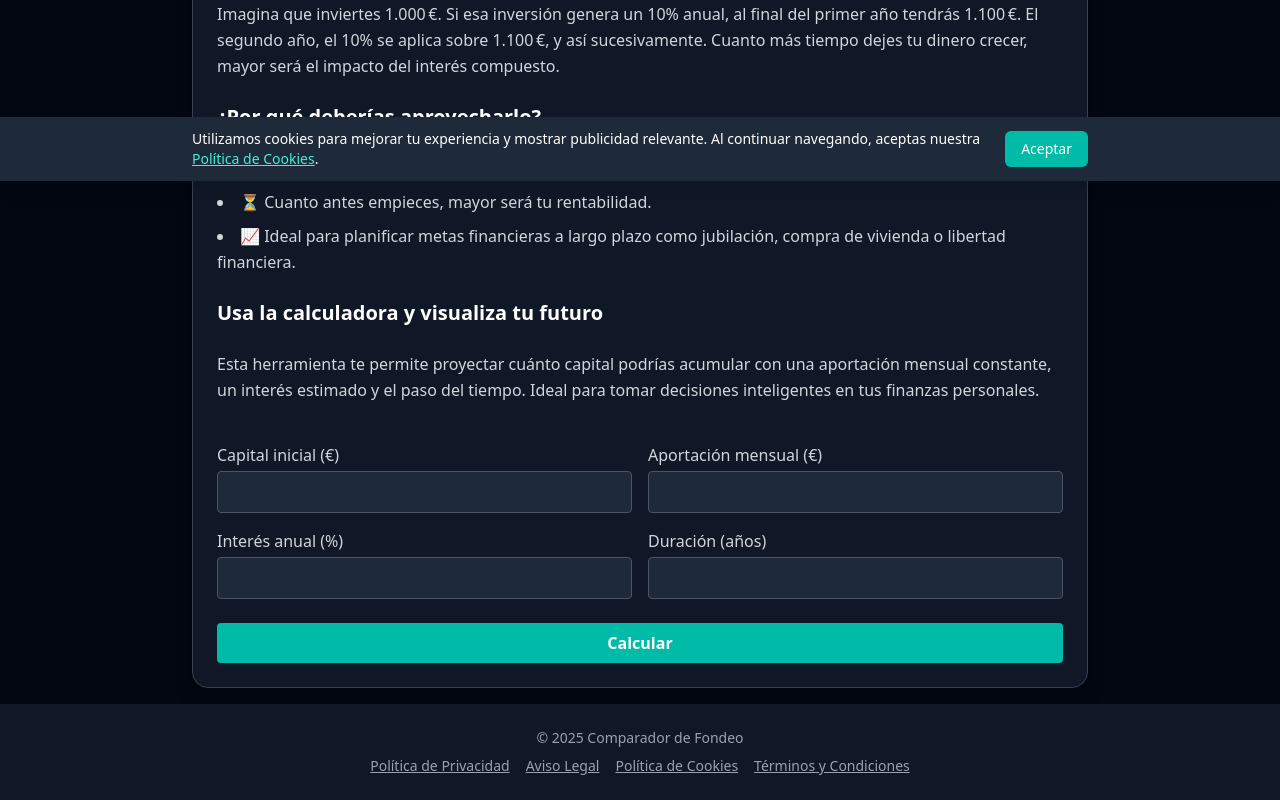
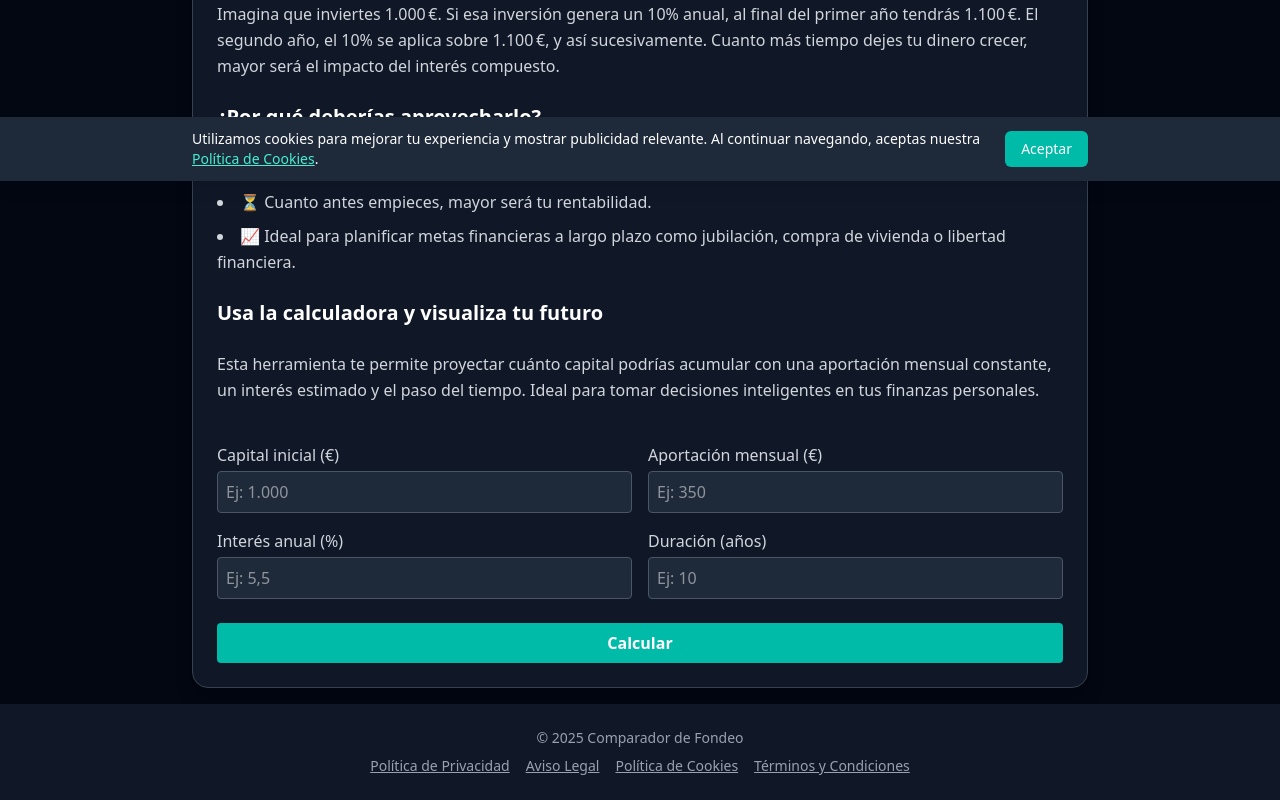
Before and after one commit to jaimejportero/comparador-fondeo, a React (Vite) app: page /calculadora-simulador-interes in a window 1280 px wide. Shown: the part 619-1419 px from the top of the page. Built offline with nearby package versions, Linux system fonts and the light colour scheme.

Commit message:
Añadir placeHolder

```diff
--- a/src/screens/CalculadoraInteres.tsx
+++ b/src/screens/CalculadoraInteres.tsx
@@ -116,6 +116,7 @@ export default function CalculadoraInteres() {
             <label className="block mb-1 text-gray-300">Capital inicial (€)</label>
             <input
               type="number"
+              placeholder="Ej: 1.000"
               value={capitalInicial}
               onChange={(e) => setCapitalInicial(e.target.value)}
               className="w-full bg-gray-800 border border-gray-600 rounded p-2 text-white"
@@ -126,6 +127,8 @@ export default function CalculadoraInteres() {
             <input
               type="number"
               value={mensual}
+              placeholder="Ej: 350"
+
               onChange={(e) => setMensual(e.target.value)}
               className="w-full bg-gray-800 border border-gray-600 rounded p-2 text-white"
             />
@@ -135,6 +138,7 @@ export default function CalculadoraInteres() {
             <input
               type="number"
               value={interes}
+              placeholder="Ej: 5,5"
               onChange={(e) => setInteres(e.target.value)}
               className="w-full bg-gray-800 border border-gray-600 rounded p-2 text-white"
             />
@@ -143,6 +147,7 @@ export default function CalculadoraInteres() {
             <label className="block mb-1 text-gray-300">Duración (años)</label>
             <input
               type="number"
+              placeholder="Ej: 10"
               value={años}
               onChange={(e) => setAños(e.target.value)}
               className="w-full bg-gray-800 border border-gray-600 rounded p-2 text-white"
```
